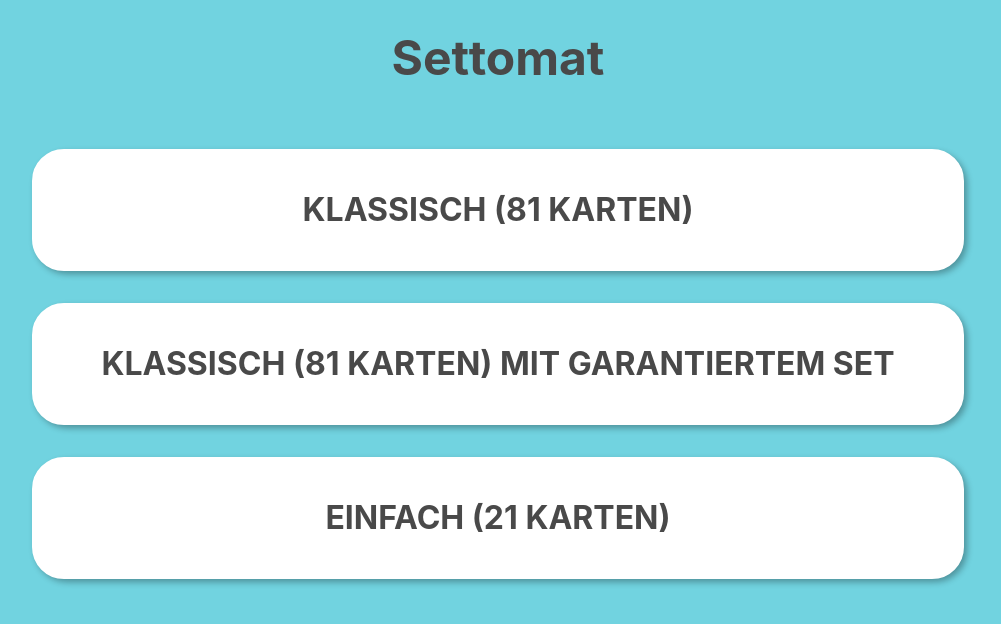
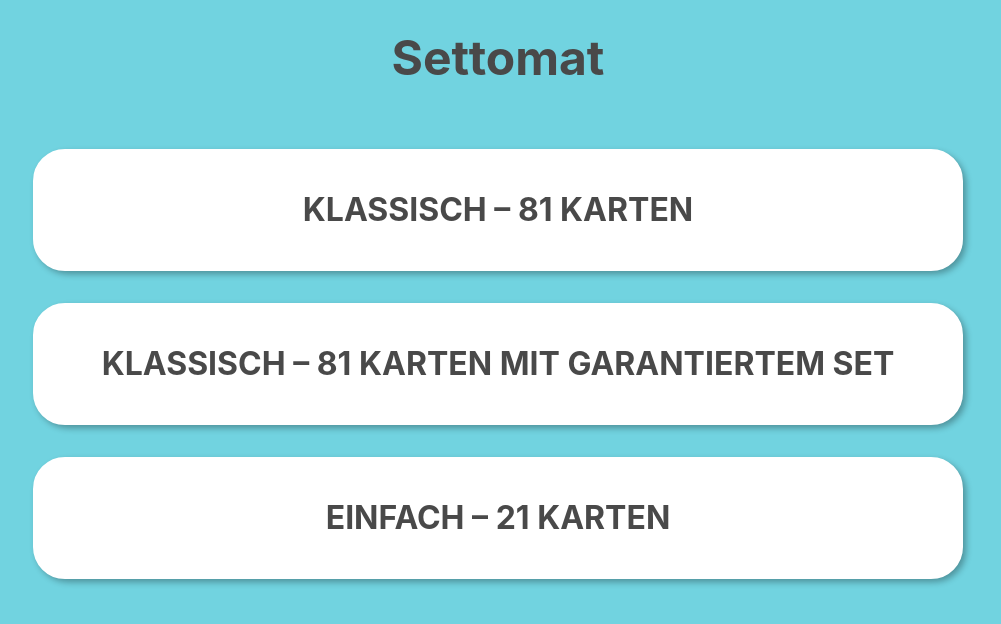
Before and after one commit to smoli/settomat, a Vue app: page / in a window 1280 px wide. Shown: the top 624 px of the page, without its empty margins (142-1143 px from the left). Built offline with nearby package versions, Linux system fonts and the light colour scheme.

Commit message:
Add mode that guarantees a set on the board as long as possible

```diff
--- a/src/components/Board.vue
+++ b/src/components/Board.vue
@@ -38,6 +38,7 @@
         <h1>Fertig</h1>
         <h2>Du hast {{ setsFound }} Sets gefunden und {{ points }} Punkte.</h2>
         <button class="button" @click="reset">Noch mal!</button>
+        <router-link class="button" to="/">Zum Menü</router-link>
         <h2>Deine Sets</h2>
         <div v-for="set of sets">
             <div class="board" style="grid-template-columns: 1fr 1fr 1fr">
--- a/src/components/Menu.vue
+++ b/src/components/Menu.vue
@@ -1,9 +1,9 @@
 <template>
     <h1>Settomat</h1>
     <nav>
-      <router-link class="button" to="/play/all">Klassisch (81 Karten)</router-link>
-      <router-link class="button" to="/play/all/on">Klassisch (81 Karten) mit garantiertem Set</router-link>
-      <router-link class="button" to="/play/3">Einfach (21 Karten)</router-link>
+      <router-link class="button" to="/play/all">Klassisch &ndash; 81 Karten</router-link>
+      <router-link class="button" to="/play/all/on">Klassisch &ndash; 81 Karten mit garantiertem Set</router-link>
+      <router-link class="button" to="/play/3">Einfach &ndash; 21 Karten</router-link>
     </nav>
 </template>
 
```
